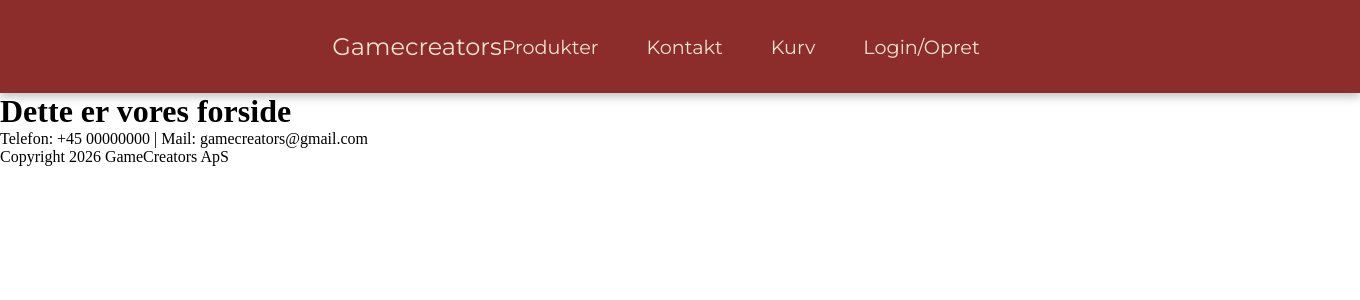
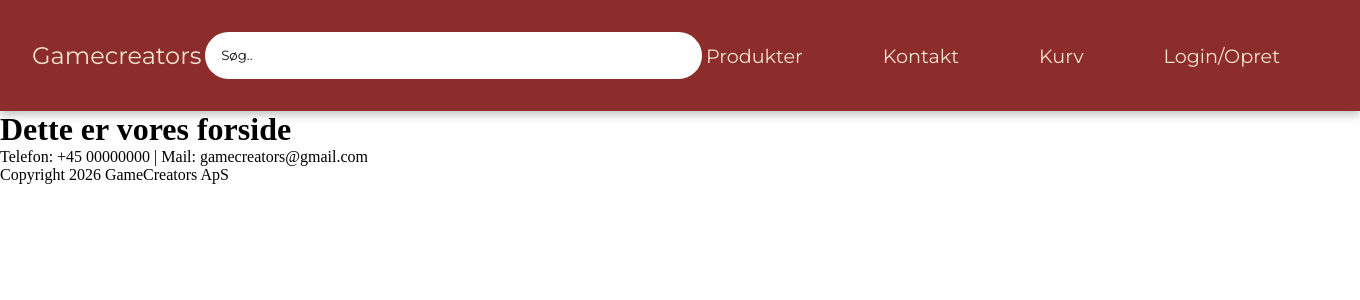
Before and after one commit to Dontosquare/webDev-semesterprojekt-e2026, a Node server app: page / in a window 1360 px wide. Shown: the top 300 px of the page. Run offline with Node 20, Linux system fonts and the light colour scheme; some libraries are stand-ins or nearby versions.

Commit message:
header færdig

```diff
--- a/src/assets/SCSS/_header.scss
+++ b/src/assets/SCSS/_header.scss
@@ -5,18 +5,33 @@
 nav {
     background-color: $color-nintendo-red;
     display: flex;
-    justify-content: center;
-    align-items: center;
+    justify-content: space-between;
+    padding-top: 2rem;
     padding-bottom: 2rem;
-    padding-top: 2rem;
+    padding-left: 2rem;
+    padding-right: 2rem;
     filter: $shadow-soft;
   }
+
+.logo-container {
+  display: flex;
+  align-items: center;
+  justify-content: center;
+  gap: 1rem;
+}
 
 .logo {
   font-family: $font-montserrat;
   font-size: 1.5rem;
   text-decoration: none;
   color: $color-macintosh-beige;
+}
+
+.nav-link-container {
+  display: flex;
+  justify-content: end;
+  align-items: center;
+  gap: 2rem;
 }
 
 .nav-link {
@@ -28,3 +43,26 @@ nav {
   margin-right: 3rem;
   font-size: 1.2rem;
 }
+
+.header__input__container {
+  display: flex;
+  align-items: center;
+  justify-content: center;
+}
+
+.header__input {
+  display: flex;
+  align-items: center;
+  justify-content: center;
+  border-radius: 25px;
+  padding-top: 1rem;
+  padding-bottom: 1rem;
+  padding-right: 20rem;
+  border: none;
+}
+
+.header__input::placeholder {
+  font-family: $font-montserrat;
+  color: $color-batman-black;
+  padding-left: 1rem;
+}
--- a/src/assets/SCSS/style.css
+++ b/src/assets/SCSS/style.css
@@ -34,11 +34,19 @@ h2 {
 nav {
   background-color: #8C2C2B;
   display: flex;
+  justify-content: space-between;
+  padding-top: 2rem;
+  padding-bottom: 2rem;
+  padding-left: 2rem;
+  padding-right: 2rem;
+  filter: drop-shadow(0px 4px 4px rgba(15, 15, 18, 0.25));
+}
+
+.logo-container {
+  display: flex;
+  align-items: center;
   justify-content: center;
-  align-items: center;
-  padding-bottom: 2rem;
-  padding-top: 2rem;
-  filter: drop-shadow(0px 4px 4px rgba(15, 15, 18, 0.25));
+  gap: 1rem;
 }
 
 .logo {
@@ -46,6 +54,13 @@ nav {
   font-size: 1.5rem;
   text-decoration: none;
   color: #F3E3D1;
+}
+
+.nav-link-container {
+  display: flex;
+  justify-content: end;
+  align-items: center;
+  gap: 2rem;
 }
 
 .nav-link {
@@ -56,4 +71,33 @@ nav {
   text-decoration: none;
   margin-right: 3rem;
   font-size: 1.2rem;
+}
+
+.header__input__container {
+  display: flex;
+  align-items: center;
+  justify-content: center;
+}
+
+.header__input {
+  display: flex;
+  align-items: center;
+  justify-content: center;
+  border-radius: 25px;
+  padding-top: 1rem;
+  padding-bottom: 1rem;
+  padding-right: 20rem;
+  border: none;
+}
+
+.header__input::-moz-placeholder {
+  font-family: "montserrat";
+  color: #0F0F12;
+  padding-left: 1rem;
+}
+
+.header__input::placeholder {
+  font-family: "montserrat";
+  color: #0F0F12;
+  padding-left: 1rem;
 }/*# sourceMappingURL=style.css.map */
--- a/src/views/partials/header.hbs
+++ b/src/views/partials/header.hbs
@@ -9,11 +9,18 @@
         <main>
             <header>
                 <nav class="nav">
-                    <a href="/" class="logo">Gamecreators</a>
+                    <div class="logo-container">
+                        <a href="/" class="logo">Gamecreators</a>
+                    </div>
+                    <div class="header__input__container">
+                        <input class="header__input" type="text" placeholder="Søg..">
+                    </div>
+                    <div class="nav-link-container">
                     <a class="nav-link" href="/products"><p>Produkter</p></a>
                     <a class="nav-link" href="/contact"><p>Kontakt</p></a>
                     <a class="nav-link" href="/basket"><p>Kurv</p></a>
                     <a class="nav-link" href="/login"><p>Login/Opret</p></a>
+                    </div>
                 </nav>
             </header>
         </main>
```
Also changed, not shown: 1 other file.
